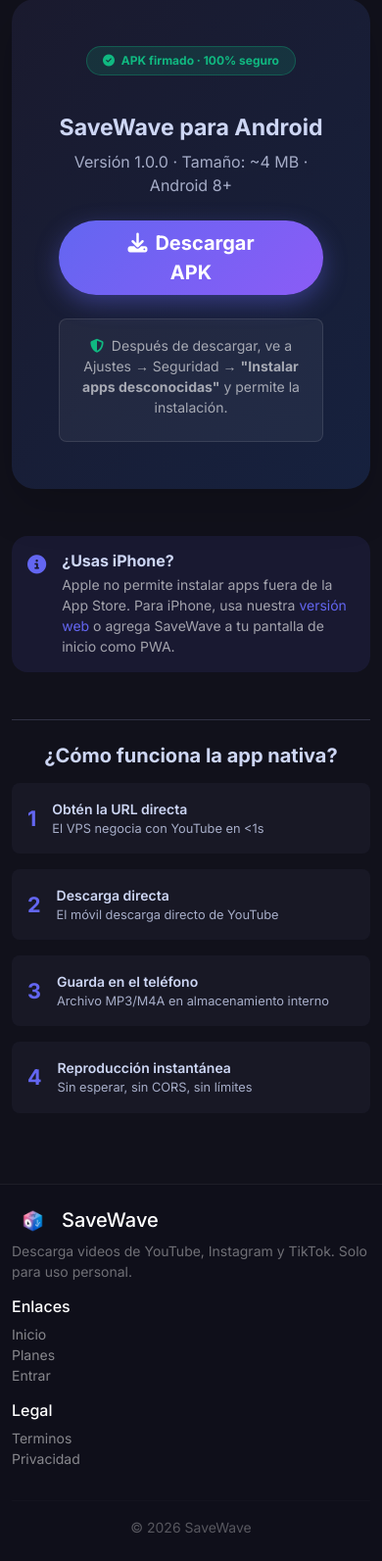
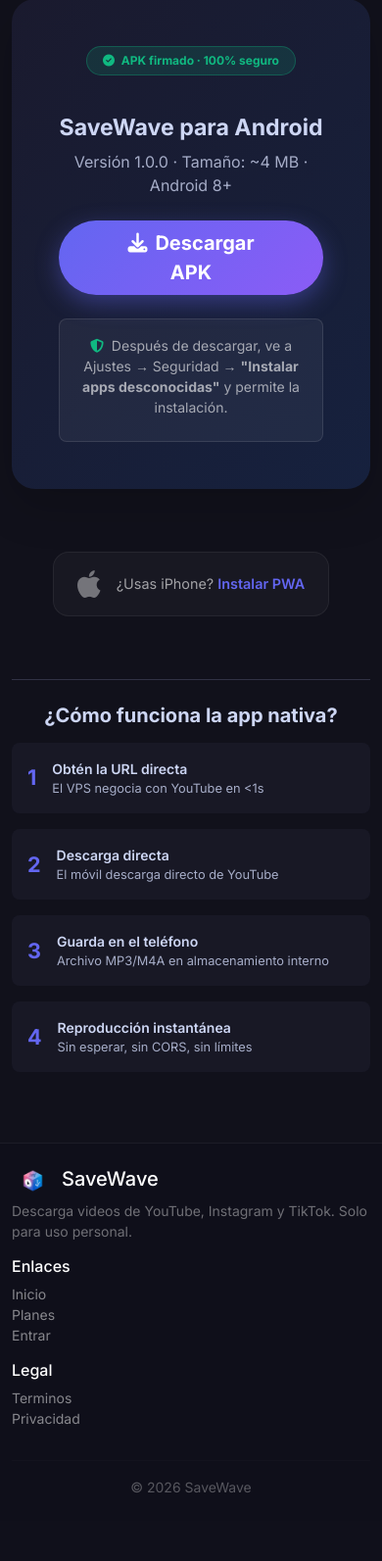
Before and after one commit to SantiagoSerna76/SaveWave, a Flask app: page /app in a window 390 px wide. Shown: the part 1189-2782 px from the top of the page at 98% size. After the commit the page ends 2712 px from the top, so only its background shows below. Run offline with Flask 3, Linux system fonts and the light colour scheme; some libraries are stand-ins or nearby versions.

Commit message:
fix: iPhone section simplified to inline PWA link

```diff
--- a/templates/app_download.html
+++ b/templates/app_download.html
@@ -70,17 +70,13 @@
             </div>
         </div>
 
-        <div class="alert alert-info border-0" style="background:rgba(99,102,241,0.1);border:1px solid rgba(99,102,241,0.2);border-radius:16px;">
-            <div class="d-flex align-items-start gap-3">
-                <i class="fas fa-info-circle mt-1" style="color:#6366f1;font-size:1.2rem;"></i>
-                <div>
-                    <h6 class="fw-bold mb-1" style="color:#a5b4fc;">¿Usas iPhone?</h6>
-                    <p class="small mb-0" style="color:rgba(255,255,255,0.6);">
-                        Apple no permite instalar apps fuera de la App Store.
-                        Para iPhone, usa nuestra <a href="/" class="text-decoration-none" style="color:#6366f1;">versión web</a>
-                        o agrega SaveWave a tu pantalla de inicio como PWA.
-                    </p>
-                </div>
+        <div class="text-center py-3">
+            <div class="d-inline-flex align-items-center gap-3 px-4 py-3 rounded-4" style="background:rgba(255,255,255,0.03);border:1px solid rgba(255,255,255,0.06);">
+                <i class="fab fa-apple fa-2x" style="color:rgba(255,255,255,0.4);"></i>
+                <span style="color:rgba(255,255,255,0.6);font-size:0.9rem;">
+                    ¿Usas iPhone?
+                    <a href="/" class="text-decoration-none fw-semibold" style="color:#6366f1;">Instalar PWA</a>
+                </span>
             </div>
         </div>
 
```
